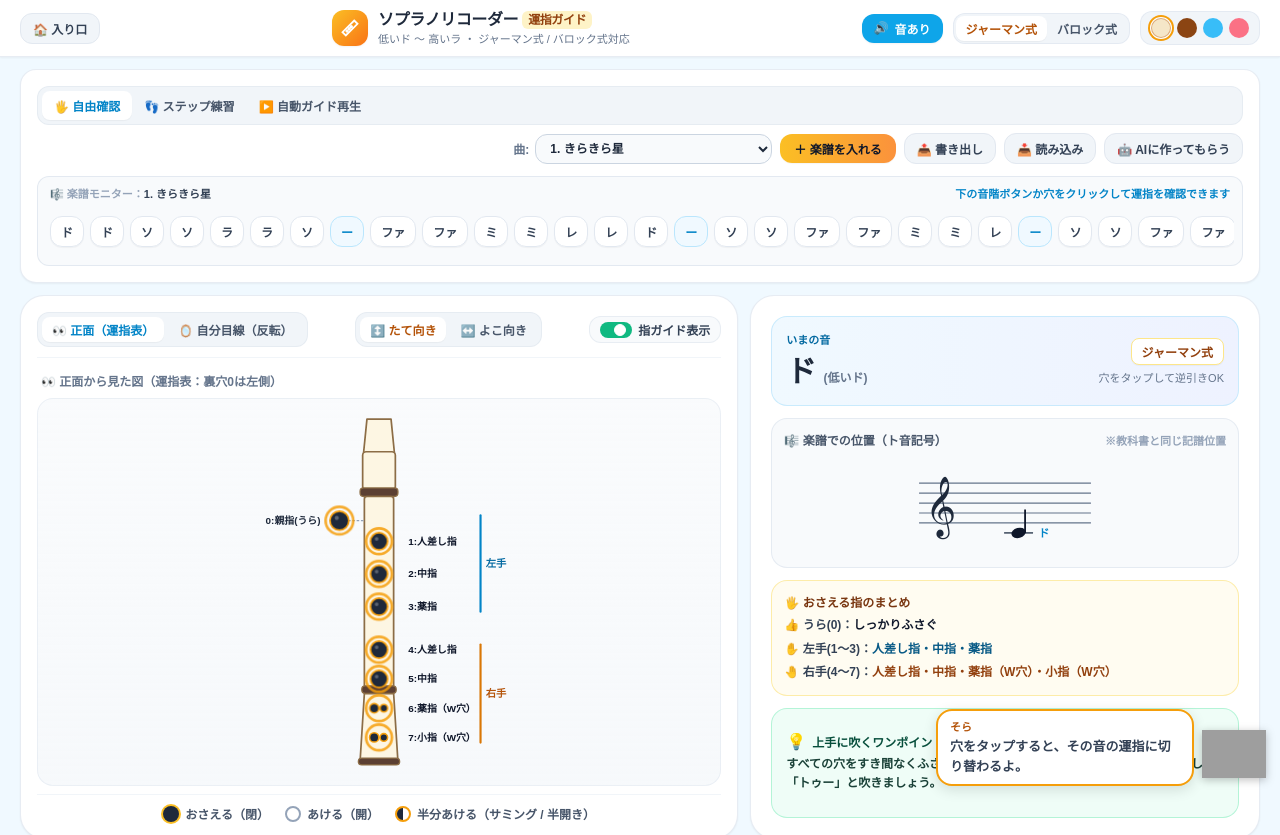
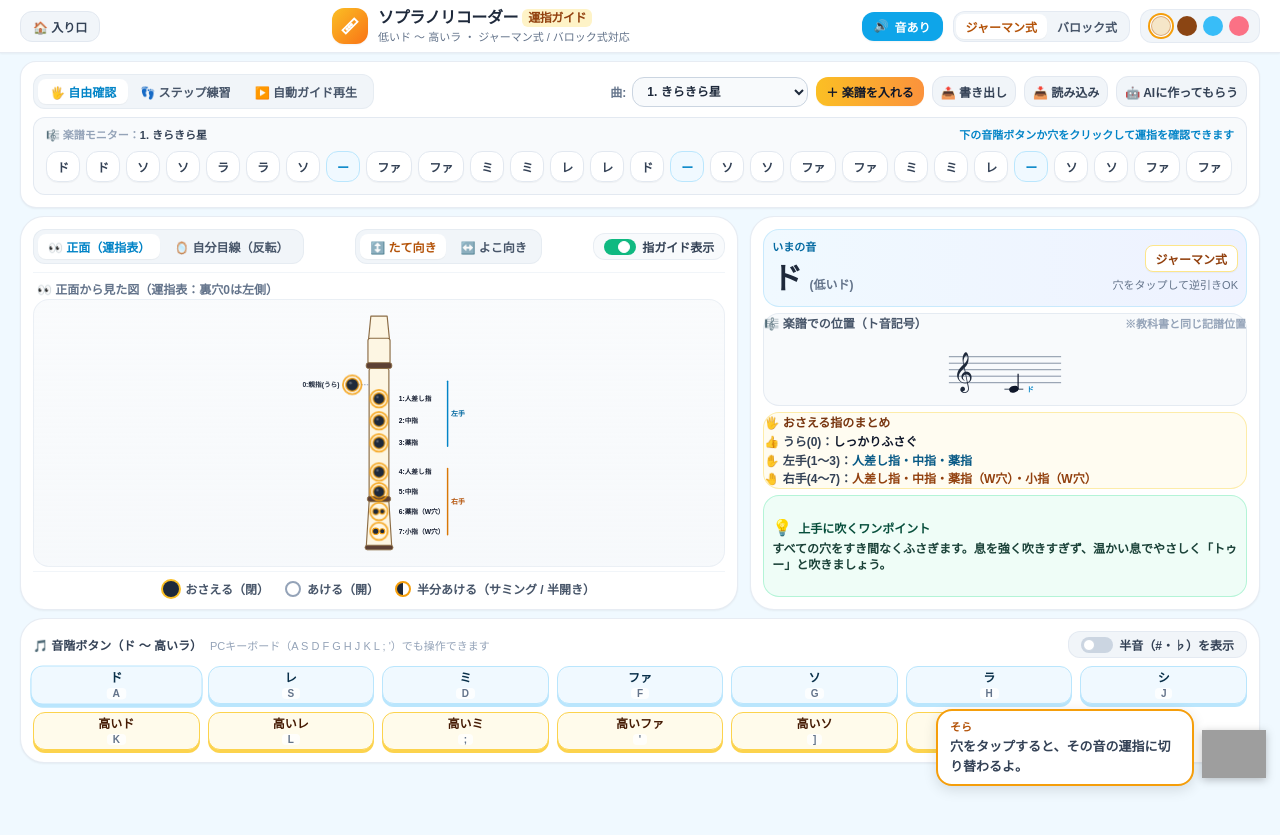
Before and after one commit to TT-sensei/music-room, a plain HTML site: page recorder.html in a window 1280 px wide. Shown: the top 835 px of the page. After the commit the page ends 800 px from the top, so only its background shows below. Drawn offline with Linux system fonts and the light colour scheme; no server answers; grey boxes are pictures that could not be loaded.

Commit message:
リコーダー画面をタブレット1画面に収まるよう調整（余白圧縮・図の最大高さ・練習バー表示時の自動調整、CSSユーティリティ追加）

```diff
--- a/css/u.css
+++ b/css/u.css
@@ -397,3 +397,13 @@ img, svg { display: block; }
 .z-30 { z-index: 30; }
 .z-40 { z-index: 40; }
 .z-50 { z-index: 50; }
+
+/* 2026-11-18 リコーダー画面のタブレット1画面化で追加したユーティリティ */
+.min-h-\[22px\] { min-height: 22px; }
+.min-h-\[44px\] { min-height: 44px; }
+.h-\[70px\] { height: 70px; }
+.max-w-\[220px\] { max-width: 220px; }
+.mb-0 { margin-bottom: 0; }
+.leading-snug { line-height: 1.375; }
+.space-y-0\.5 > * + * { margin-top: 0.125rem; }
+@media (min-width: 640px) { .sm\:w-44 { width: 11rem; } }
--- a/recorder.html
+++ b/recorder.html
@@ -101,13 +101,19 @@
       background: #cbd5e1;
       border-radius: 9999px;
     }
-  </style>
+
+    /* 1画面化のための追加ユーティリティ（このページ専用） */
+    @media (min-width: 640px) { .sm\:w-auto { width: auto; } }
+    body:has(#practiceControlBar:not(.hidden)) #recorderSvgStage svg { max-height: 224px; }
+    .h-\[62px\] { height: 62px; }
+    .min-h-\[40px\] { min-height: 40px; }
+</style>
 </head>
 <body data-rec-color="cream" class="min-h-screen flex flex-col text-slate-800 selection:bg-sky-200">
 
   <!-- 1. トップヘッダー設定バー -->
   <header class="w-full bg-white/95 backdrop-blur-md border-b border-slate-200/80 shadow-xs sticky top-0 z-30">
-    <div class="max-w-7xl mx-auto px-3 sm:px-5 py-2.5 flex flex-wrap items-center justify-between gap-2">
+    <div class="max-w-7xl mx-auto px-3 sm:px-5 py-2 flex flex-wrap items-center justify-between gap-2">
       <!-- アプリタイトル -->
       <a href="index.html" style="text-decoration:none" class="px-3 py-1.5 rounded-xl bg-slate-100 hover:bg-slate-200 text-slate-700 text-xs sm:text-sm font-extrabold border border-slate-200">🏠 入り口</a>
         <div class="flex items-center gap-2.5">
@@ -158,20 +164,20 @@
   </header>
 
   <!-- メインコンテンツ -->
-  <main class="flex-1 w-full max-w-7xl mx-auto px-2.5 sm:px-5 py-3 flex flex-col gap-3">
+  <main class="flex-1 w-full max-w-7xl mx-auto px-2.5 sm:px-5 py-2 flex flex-col gap-2">
 
     <!-- 2. 練習モード＆楽譜パネル -->
-    <section class="bg-white rounded-2xl p-3 sm:p-4 shadow-xs border border-slate-200/80 flex flex-col gap-3">
+    <section class="bg-white rounded-2xl p-3 shadow-xs border border-slate-200/80 flex flex-col gap-2">
       <div class="flex flex-wrap items-center justify-between gap-2">
         <!-- 練習モードタブ -->
         <div class="flex items-center bg-slate-100 p-1 rounded-xl border border-slate-200/70 w-full sm:w-auto">
-          <button type="button" data-mode="free" class="mode-btn flex-1 sm:flex-initial px-3 py-1.5 rounded-lg text-xs sm:text-sm font-extrabold transition bg-white text-sky-600 shadow-2xs">
+          <button type="button" data-mode="free" class="mode-btn flex-1 sm:flex-initial px-3 py-1 rounded-lg text-xs sm:text-sm font-extrabold transition bg-white text-sky-600 shadow-2xs">
             🖐️ 自由確認
           </button>
-          <button type="button" data-mode="step" class="mode-btn flex-1 sm:flex-initial px-3 py-1.5 rounded-lg text-xs sm:text-sm font-bold text-slate-600 hover:text-slate-900 transition">
+          <button type="button" data-mode="step" class="mode-btn flex-1 sm:flex-initial px-3 py-1 rounded-lg text-xs sm:text-sm font-bold text-slate-600 hover:text-slate-900 transition">
             👣 ステップ練習
           </button>
-          <button type="button" data-mode="auto" class="mode-btn flex-1 sm:flex-initial px-3 py-1.5 rounded-lg text-xs sm:text-sm font-bold text-slate-600 hover:text-slate-900 transition">
+          <button type="button" data-mode="auto" class="mode-btn flex-1 sm:flex-initial px-3 py-1 rounded-lg text-xs sm:text-sm font-bold text-slate-600 hover:text-slate-900 transition">
             ▶️ 自動ガイド再生
           </button>
         </div>
@@ -180,7 +186,7 @@
         <div class="flex flex-wrap items-center gap-2 w-full sm:w-auto justify-between sm:justify-end">
           <div class="flex items-center gap-1.5 flex-1 sm:flex-initial">
             <label for="songSelect" class="text-xs font-bold text-slate-500 whitespace-nowrap">曲:</label>
-            <select id="songSelect" class="w-full sm:w-56 bg-slate-50 border border-slate-300 rounded-xl px-2.5 py-1.5 text-xs sm:text-sm font-bold text-slate-800 focus:outline-none focus:ring-2 focus:ring-sky-400">
+            <select id="songSelect" class="w-full sm:w-44 bg-slate-50 border border-slate-300 rounded-xl px-2.5 py-1.5 text-xs sm:text-sm font-bold text-slate-800 focus:outline-none focus:ring-2 focus:ring-sky-400">
               <!-- JSでプリセット＆カスタム曲を生成 -->
             </select>
           </div>
@@ -196,24 +202,24 @@
           </div>
 
           <!-- ＋楽譜を入れる -->
-          <button id="openScoreModalBtn" type="button" class="px-3.5 py-1.5 rounded-xl bg-gradient-to-r from-amber-400 to-orange-400 hover:from-amber-500 hover:to-orange-500 text-slate-900 font-extrabold text-xs sm:text-sm shadow-2xs flex items-center gap-1 transition active:scale-95">
+          <button id="openScoreModalBtn" type="button" class="px-2.5 py-1.5 rounded-xl bg-gradient-to-r from-amber-400 to-orange-400 hover:from-amber-500 hover:to-orange-500 text-slate-900 font-extrabold text-xs sm:text-sm shadow-2xs flex items-center gap-1 transition active:scale-95">
             <span>＋ 楽譜を入れる</span>
           </button>
-          <button id="exportSongsBtn" type="button" class="px-3 py-1.5 rounded-xl bg-slate-100 hover:bg-slate-200 text-slate-700 font-bold text-xs sm:text-sm border border-slate-200 transition active:scale-95" title="マイ楽譜をJSONファイルに書き出します">
+          <button id="exportSongsBtn" type="button" class="px-2 py-1.5 rounded-xl bg-slate-100 hover:bg-slate-200 text-slate-700 font-bold text-xs sm:text-sm border border-slate-200 transition active:scale-95" title="マイ楽譜をJSONファイルに書き出します">
             📤 書き出し
           </button>
-          <button id="importSongsBtn" type="button" class="px-3 py-1.5 rounded-xl bg-slate-100 hover:bg-slate-200 text-slate-700 font-bold text-xs sm:text-sm border border-slate-200 transition active:scale-95" title="JSONファイルから楽譜を読み込みます">
+          <button id="importSongsBtn" type="button" class="px-2 py-1.5 rounded-xl bg-slate-100 hover:bg-slate-200 text-slate-700 font-bold text-xs sm:text-sm border border-slate-200 transition active:scale-95" title="JSONファイルから楽譜を読み込みます">
             📥 読み込み
           </button>
           <input id="importSongsFile" type="file" accept=".json,application/json" class="hidden" />
-          <button id="aiPromptBtn" type="button" class="px-3 py-1.5 rounded-xl bg-slate-100 hover:bg-slate-200 text-slate-700 font-bold text-xs sm:text-sm border border-slate-200 transition active:scale-95" title="他のAIに楽譜ファイルを作ってもらうための指示文を表示します">
+          <button id="aiPromptBtn" type="button" class="px-2 py-1.5 rounded-xl bg-slate-100 hover:bg-slate-200 text-slate-700 font-bold text-xs sm:text-sm border border-slate-200 transition active:scale-95" title="他のAIに楽譜ファイルを作ってもらうための指示文を表示します">
             🤖 AIに作ってもらう
           </button>
         </div>
       </div>
 
       <!-- モード別コントロールバー（ステップ練習 / 自動ガイド再生時に表示） -->
-      <div id="practiceControlBar" class="hidden pt-2.5 border-t border-slate-100 flex flex-wrap items-center justify-between gap-2.5">
+      <div id="practiceControlBar" class="hidden pt-2 border-t border-slate-100 flex flex-wrap items-center justify-between gap-2.5">
         <!-- 進捗＆カウント表示 -->
         <div class="flex items-center gap-2.5">
           <span id="practiceStepBadge" class="px-3 py-1 rounded-xl bg-amber-100 text-amber-900 text-xs sm:text-sm font-extrabold">
@@ -226,10 +232,10 @@
 
         <!-- ステップ練習用：大きな「もどる」「次へ」ボタン（リコーダーを持ちながら操作しやすい） -->
         <div id="stepNavGroup" class="hidden items-center gap-2 w-full sm:w-auto justify-end">
-          <button id="stepPrevBtn" type="button" class="px-4 py-2.5 rounded-xl bg-slate-100 hover:bg-slate-200 text-slate-700 font-extrabold text-xs sm:text-sm transition active:scale-95">
+          <button id="stepPrevBtn" type="button" class="px-4 py-2 rounded-xl bg-slate-100 hover:bg-slate-200 text-slate-700 font-extrabold text-xs sm:text-sm transition active:scale-95">
             ◀ もどる (←)
           </button>
-          <button id="stepNextBtn" type="button" class="flex-1 sm:flex-initial px-6 py-2.5 rounded-xl bg-gradient-to-r from-sky-500 to-blue-600 hover:from-sky-600 hover:to-blue-700 text-white font-extrabold text-sm sm:text-base shadow-md transition active:scale-95">
+          <button id="stepNextBtn" type="button" class="flex-1 sm:flex-initial px-6 py-2 rounded-xl bg-gradient-to-r from-sky-500 to-blue-600 hover:from-sky-600 hover:to-blue-700 text-white font-extrabold text-sm sm:text-base shadow-md transition active:scale-95">
             次の音へ ▶ (Space)
           </button>
         </div>
@@ -274,7 +280,7 @@
             下の音階ボタンか穴をクリックして運指を確認できます
           </span>
         </div>
-        <div id="scoreRibbon" class="score-ribbon flex items-center gap-1.5 overflow-x-auto py-1.5 px-1 min-h-[52px]">
+        <div id="scoreRibbon" class="score-ribbon flex items-center gap-1.5 overflow-x-auto py-1 px-1 min-h-[40px]">
           <!-- JSで音符カードを動的生成 -->
         </div>
       </div>
@@ -284,9 +290,9 @@
     <section class="grid grid-cols-1 lg:grid-cols-12 gap-3 items-stretch">
 
       <!-- 左側（7カラム）：おさえる場所（運指）ビジュアルガイド -->
-      <div class="lg:col-span-7 bg-white rounded-3xl p-3 sm:p-4 shadow-xs border border-slate-200/80 flex flex-col justify-between">
+      <div class="lg:col-span-7 bg-white rounded-3xl p-3 shadow-xs border border-slate-200/80 flex flex-col justify-between">
         <!-- リコーダーの向き・表示オプションバー -->
-        <div class="flex flex-wrap items-center justify-between gap-2 pb-2.5 mb-2 border-b border-slate-100">
+        <div class="flex flex-wrap items-center justify-between gap-2 pb-2 mb-1 border-b border-slate-100">
           <!-- ① 見方（視点）の向き：正面 vs 自分目線（反転） -->
           <div class="flex items-center gap-1 bg-slate-100 p-1 rounded-xl border border-slate-200/70">
             <button type="button" data-perspective="front" class="perspective-btn px-2.5 py-1 rounded-lg text-xs font-extrabold bg-white text-sky-600 shadow-2xs transition">
@@ -316,7 +322,7 @@
         </div>
 
         <!-- 向き説明＆サミング強調バッジ -->
-        <div class="flex flex-wrap items-center justify-between gap-2 px-1 mb-1 min-h-[28px]">
+        <div class="flex flex-wrap items-center justify-between gap-2 px-1 mb-0 min-h-[22px]">
           <span id="orientationCaption" class="text-xs font-bold text-slate-500">
             📍 正面から見た図（裏穴0は左側）
           </span>
@@ -326,12 +332,12 @@
         </div>
 
         <!-- ソプラノリコーダー SVG 描画ステージ -->
-        <div id="recorderSvgStage" class="flex-1 flex items-center justify-center bg-gradient-to-b from-slate-50/80 to-slate-100/60 rounded-2xl border border-slate-200/60 p-2 min-h-[300px] sm:min-h-[340px] overflow-hidden relative">
+        <div id="recorderSvgStage" class="flex-1 flex items-center justify-center bg-gradient-to-b from-slate-50/80 to-slate-100/60 rounded-2xl border border-slate-200/60 p-2 min-h-[195px] sm:min-h-[235px] overflow-hidden relative">
           <!-- JSで精密SVGを生成 -->
         </div>
 
         <!-- 凡例（おさえる・あける・サミング） -->
-        <div class="flex flex-wrap items-center justify-center gap-4 pt-2.5 mt-2 border-t border-slate-100 text-xs font-bold text-slate-600">
+        <div class="flex flex-wrap items-center justify-center gap-4 pt-2 mt-1 border-t border-slate-100 text-xs font-bold text-slate-600">
           <div class="flex items-center gap-1.5">
             <span class="w-4 h-4 rounded-full bg-slate-800 ring-2 ring-amber-400 inline-block"></span>
             <span>おさえる（閉）</span>
@@ -348,13 +354,13 @@
       </div>
 
       <!-- 右側（5カラム）：音名・五線譜・押し方サマリー・ワンポイントアドバイス -->
-      <div class="lg:col-span-5 bg-white rounded-3xl p-4 sm:p-5 shadow-xs border border-slate-200/80 flex flex-col justify-between gap-3">
+      <div class="lg:col-span-5 bg-white rounded-3xl p-3 shadow-xs border border-slate-200/80 flex flex-col justify-between gap-1.5">
         <!-- 現在の音名と運指方式 -->
-        <div class="flex items-center justify-between gap-2 bg-gradient-to-r from-sky-50 to-indigo-50 p-3.5 rounded-2xl border border-sky-200/70">
+        <div class="flex items-center justify-between gap-2 bg-gradient-to-r from-sky-50 to-indigo-50 p-2 rounded-2xl border border-sky-200/70">
           <div>
             <span class="text-[11px] font-extrabold text-sky-700 block">いまの音</span>
             <div class="flex items-baseline gap-2">
-              <span id="currentNoteNameDisplay" class="text-3xl sm:text-4xl font-extrabold text-slate-800 tracking-tight">ド</span>
+              <span id="currentNoteNameDisplay" class="text-3xl font-extrabold text-slate-800 tracking-tight">ド</span>
               <span id="currentNoteSubDisplay" class="text-xs font-bold text-slate-500">(低いド / C5)</span>
             </div>
           </div>
@@ -367,7 +373,7 @@
         </div>
 
         <!-- 五線譜（ト音記号）ミニ表示 -->
-        <div class="bg-slate-50 rounded-2xl p-3 border border-slate-200/80 flex flex-col items-center">
+        <div class="bg-slate-50 rounded-2xl p-1.5 border border-slate-200/80 flex flex-col items-center">
           <div class="w-full flex items-center justify-between mb-1">
             <span class="text-xs font-extrabold text-slate-600">🎼 楽譜での位置（ト音記号）</span>
             <span id="staffOctaveNote" class="text-[11px] font-bold text-slate-400">※教科書と同じ記譜位置</span>
@@ -378,20 +384,20 @@
         </div>
 
         <!-- おさえる指リスト（テキスト要約） -->
-        <div class="bg-amber-50/70 rounded-2xl p-3 border border-amber-200/70">
-          <span class="text-xs font-extrabold text-amber-900 block mb-1.5">🖐️ おさえる指のまとめ</span>
-          <div id="fingerSummaryBox" class="text-xs sm:text-sm font-bold text-slate-700 leading-relaxed space-y-1">
+        <div class="bg-amber-50/70 rounded-2xl p-2.5 border border-amber-200/70">
+          <span class="text-xs font-extrabold text-amber-900 block mb-1">🖐️ おさえる指のまとめ</span>
+          <div id="fingerSummaryBox" class="text-xs sm:text-sm font-bold text-slate-700 leading-snug space-y-0.5">
             <!-- JSで動的更新 -->
           </div>
         </div>
 
         <!-- 吹き方のワンポイントアドバイス -->
-        <div class="bg-emerald-50/80 rounded-2xl p-3.5 border border-emerald-200/80 flex-1 flex flex-col justify-center">
+        <div class="bg-emerald-50/80 rounded-2xl p-2 border border-emerald-200/80 flex-1 flex flex-col justify-center">
           <div class="flex items-center gap-1.5 mb-1">
             <span class="text-base">💡</span>
             <span class="text-xs font-extrabold text-emerald-900">上手に吹くワンポイント</span>
           </div>
-          <p id="playingTipText" class="text-xs sm:text-sm font-bold text-emerald-950/90 leading-relaxed">
+          <p id="playingTipText" class="text-xs sm:text-sm font-bold text-emerald-950/90 leading-snug">
             低いドは息を強く吹きすぎると音がひっくり返ります。温かい息でやさしく「トゥー」と吹きましょう。
           </p>
         </div>
@@ -399,7 +405,7 @@
     </section>
 
     <!-- 4. 画面下部の音階ボタン＆PCキーボード対応パネル -->
-    <section class="bg-white rounded-3xl p-3 sm:p-4 shadow-xs border border-slate-200/80 flex flex-col gap-2.5">
+    <section class="bg-white rounded-3xl p-3 shadow-xs border border-slate-200/80 flex flex-col gap-2">
       <div class="flex flex-wrap items-center justify-between gap-2">
         <div class="flex items-center gap-2">
           <span class="text-xs sm:text-sm font-extrabold text-slate-700">🎵 音階ボタン（ド 〜 高いラ）</span>
@@ -1257,7 +1263,7 @@
       }
 
       return `
-        <svg viewBox="0 0 ${w} ${h}" class="w-full max-w-[360px] h-auto max-h-[370px] select-none">
+        <svg viewBox="0 0 ${w} ${h}" class="w-full max-w-[360px] h-auto max-h-[250px] select-none">
           <!-- 吹き口（ビーク） -->
           <path d="M ${cx - 14} 14 L ${cx + 14} 14 L ${cx + 18} 54 L ${cx - 18} 54 Z"
                 fill="var(--rec-body)" fill-opacity="var(--rec-opacity)" stroke="var(--rec-stroke)" stroke-width="2" stroke-linejoin="round" />
@@ -1435,7 +1441,7 @@
         : `<line x1="${noteX + 7.2}" y1="${noteY}" x2="${noteX + 7.2}" y2="${noteY - 26}" stroke="#0f172a" stroke-width="2" />`;
 
       container.innerHTML = `
-        <svg viewBox="0 0 240 105" class="w-full max-w-[240px] h-[95px]">
+        <svg viewBox="0 0 240 105" class="w-full max-w-[220px] h-[62px]">
           ${linesSvg}
           <!-- ト音記号 -->
           <text x="32" y="75" fill="#1e293b" font-size="58" font-family="serif">𝄞</text>
@@ -1595,7 +1601,7 @@
             ? 'bg-amber-50 hover:bg-amber-100 text-amber-950 border-amber-300 shadow-[0_3px_0_#fcd34d]'
             : 'bg-sky-50 hover:bg-sky-100 text-sky-950 border-sky-200 shadow-[0_3px_0_#bae6fd]';
 
-        btn.className = `note-pad-btn rounded-xl border py-2 px-1 flex flex-col items-center justify-center ${colorStyle}`;
+        btn.className = `note-pad-btn rounded-xl border py-1 px-1 flex flex-col items-center justify-center ${colorStyle}`;
 
         const labelSpan = document.createElement('span');
         labelSpan.className = 'text-xs sm:text-sm font-extrabold leading-tight';
@@ -1932,8 +1938,8 @@
 
       document.querySelectorAll('.mode-btn').forEach(btn => {
         btn.className = btn.dataset.mode === newMode
-          ? 'mode-btn flex-1 sm:flex-initial px-3 py-1.5 rounded-lg text-xs sm:text-sm font-extrabold transition bg-white text-sky-600 shadow-2xs'
-          : 'mode-btn flex-1 sm:flex-initial px-3 py-1.5 rounded-lg text-xs sm:text-sm font-bold text-slate-600 hover:text-slate-900 transition';
+          ? 'mode-btn flex-1 sm:flex-initial px-3 py-1 rounded-lg text-xs sm:text-sm font-extrabold transition bg-white text-sky-600 shadow-2xs'
+          : 'mode-btn flex-1 sm:flex-initial px-3 py-1 rounded-lg text-xs sm:text-sm font-bold text-slate-600 hover:text-slate-900 transition';
       });
 
       const bar = document.getElementById('practiceControlBar');
```
